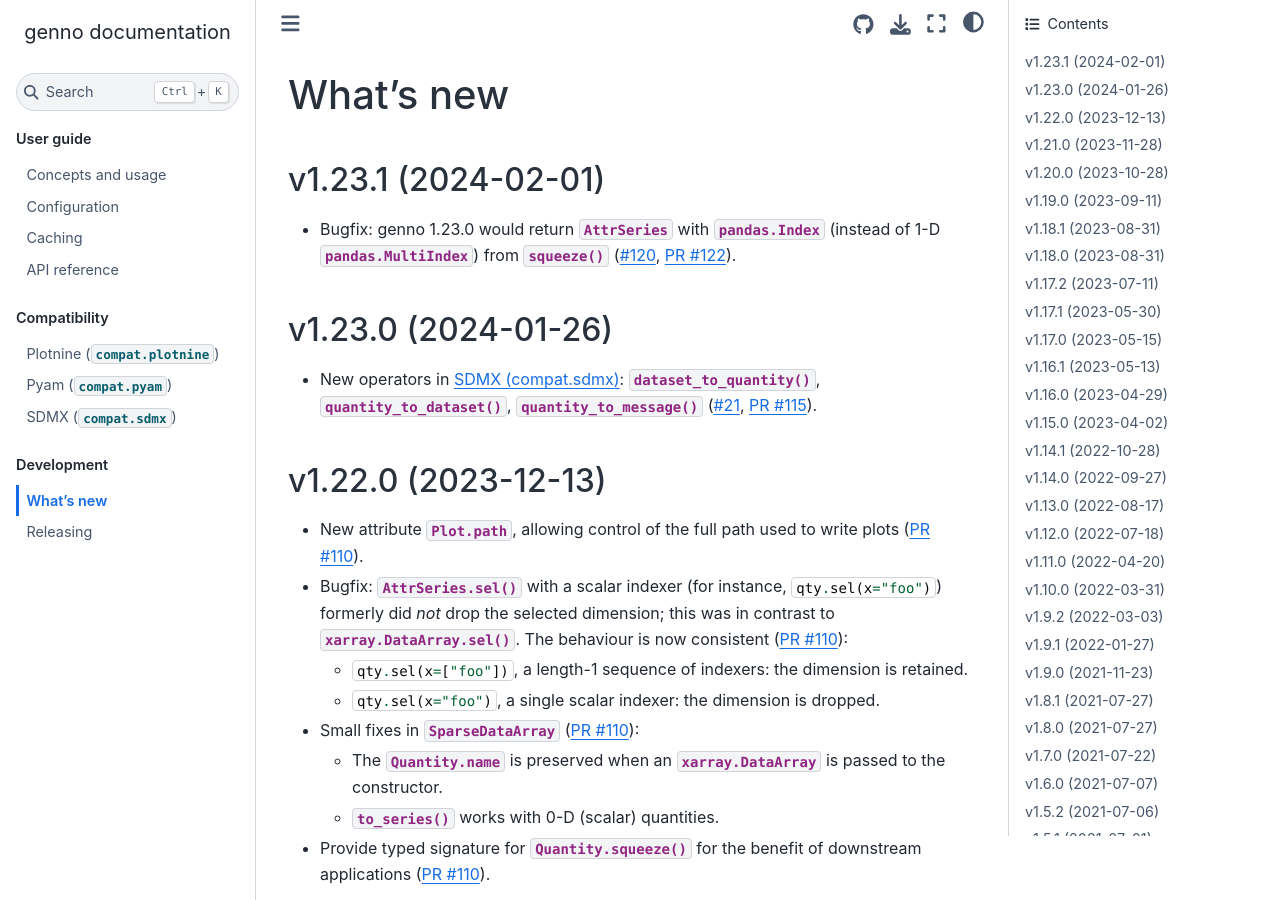
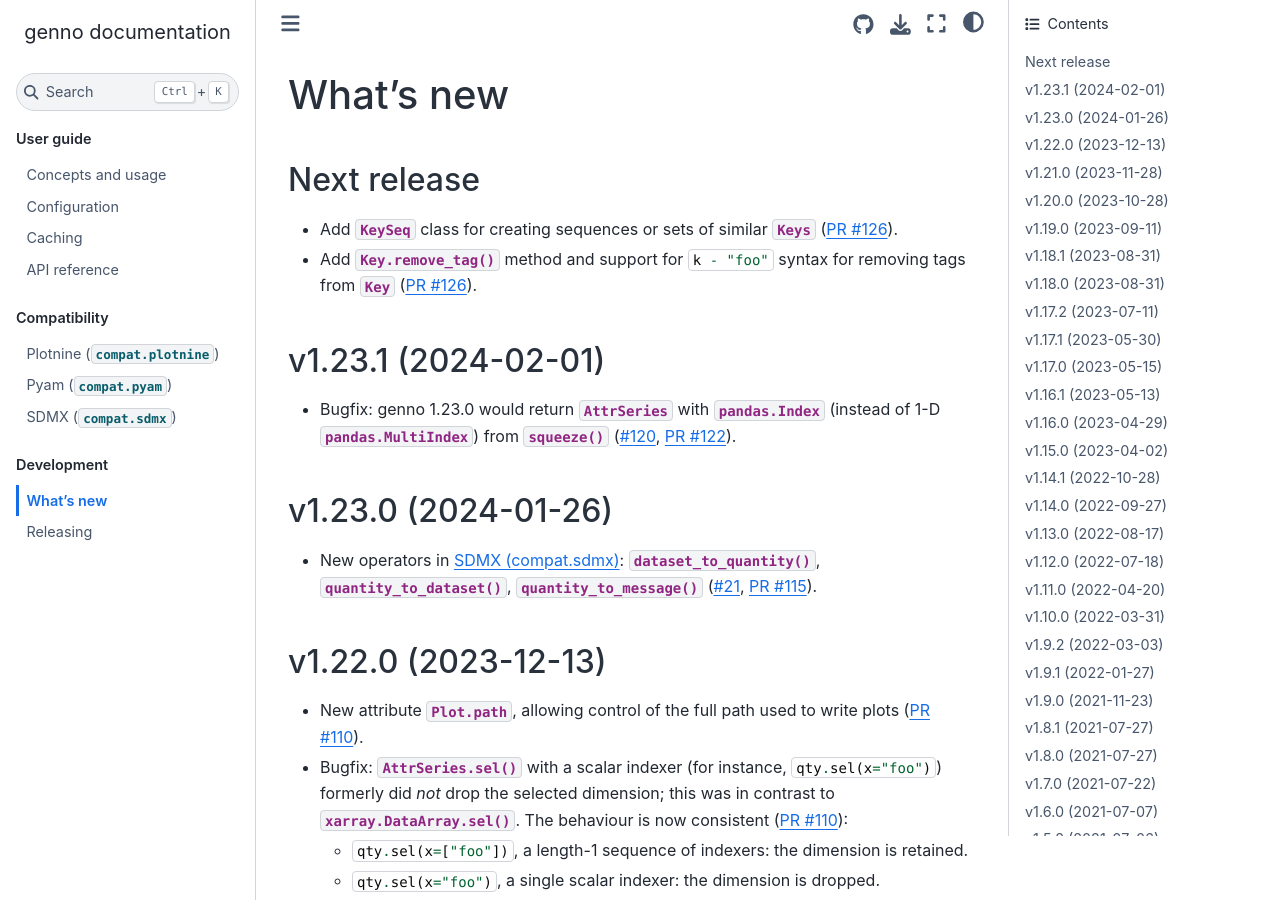
Before and after one commit to khaeru/genno, a Sphinx documentation site: the page built from doc/whatsnew.rst, in a window 1280 px wide and 900 px high. Built offline with Sphinx 7.4.7 and the Sphinx Book theme 1.1.4, drawn with Linux system fonts in a browser that asks for light colours.

Commit message:
Add #126 to doc/whatsnew

```diff
--- a/doc/whatsnew.rst
+++ b/doc/whatsnew.rst
@@ -1,8 +1,11 @@
 What's new
 **********
 
-.. Next release
-.. ============
+Next release
+============
+
+- Add :class:`.KeySeq` class for creating sequences or sets of similar :class:`Keys <.Key>` (:pull:`126`).
+- Add :meth:`.Key.remove_tag` method and support for :py:`k - "foo"` syntax for removing tags from :class:`.Key` (:pull:`126`).
 
 v1.23.1 (2024-02-01)
 ====================
```
